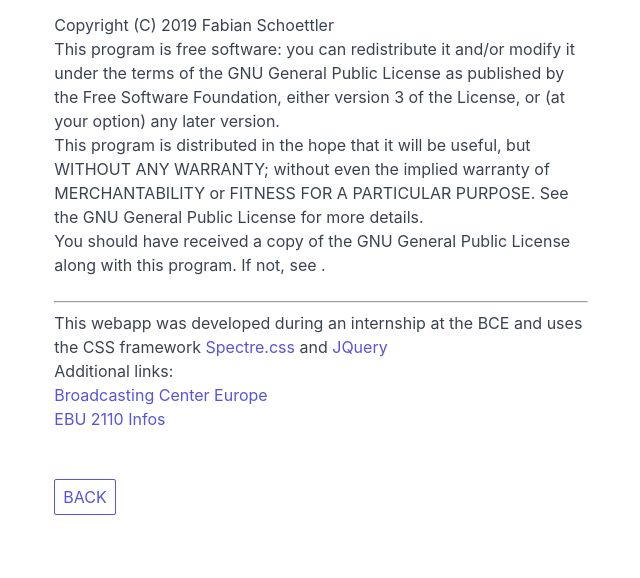
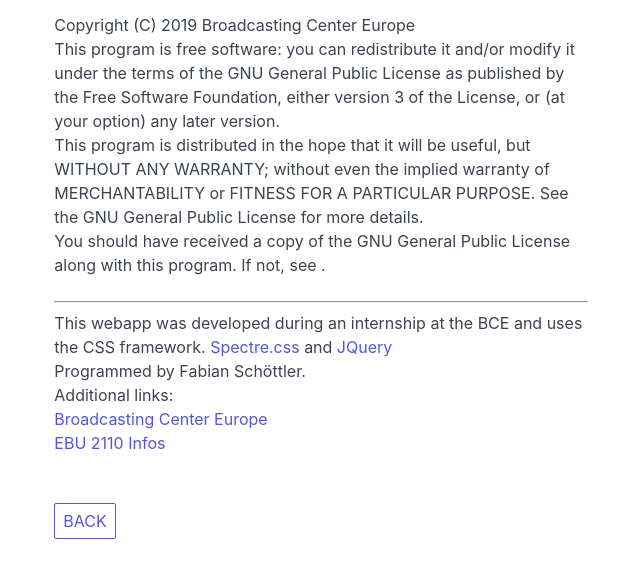
Before and after one commit to fschoett/2110-20-stream-size-calculator, a plain HTML site: page info.html in a window 1280 px wide. Shown: the part 148-726 px from the top of the page, without its empty margins (319-959 px from the left). Drawn offline with Linux system fonts and the light colour scheme.

Commit message:
Updated copyright

```diff
--- a/info.html
+++ b/info.html
@@ -15,7 +15,7 @@
 		<div id="heading" class="col-5 col-md-10 col-mx-auto">
 			<h2 style=" margin-top: 20%"> INFO </h2>
 			<p>
-				Copyright (C) 2019 Fabian Schoettler
+				Copyright (C) 2019 Broadcasting Center Europe
 				<br>
 				This program is free software: you can redistribute it and/or modify
 				it under the terms of the GNU General Public License as published by
@@ -31,9 +31,11 @@
 				along with this program.  If not, see <http://www.gnu.org/licenses/>.
 				<br>
 				<hr/>
-				This webapp was developed during an internship at the BCE and uses the CSS framework
+				This webapp was developed during an internship at the BCE and uses the CSS framework.
 				<a href="https://picturepan2.github.io/spectre/">Spectre.css</a>
 				and <a href="https://jquery.com/">JQuery</a>
+				<br>
+				Programmed by Fabian Schöttler.
 				<br>
 				Additional links:
 				<br>
--- a/js/app.js
+++ b/js/app.js
@@ -1,4 +1,4 @@
- /*Copyright (C) 2019 Fabian Schoettler
+ /*Copyright (C) 2019 Broadcasting Center Europe
 
     This program is free software: you can redistribute it and/or modify
     it under the terms of the GNU General Public License as published by
```
Also changed, not shown: 1 other file.
